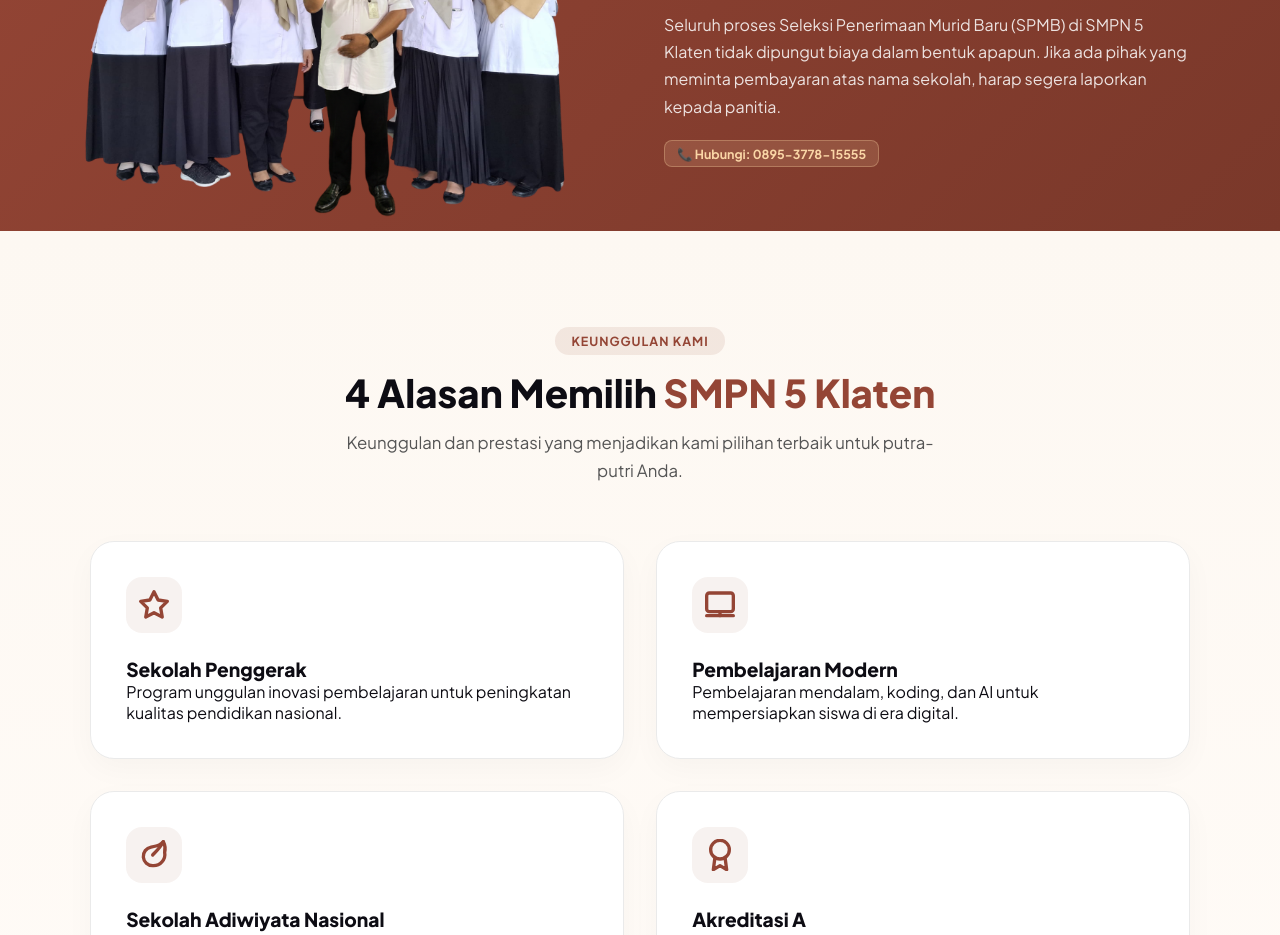
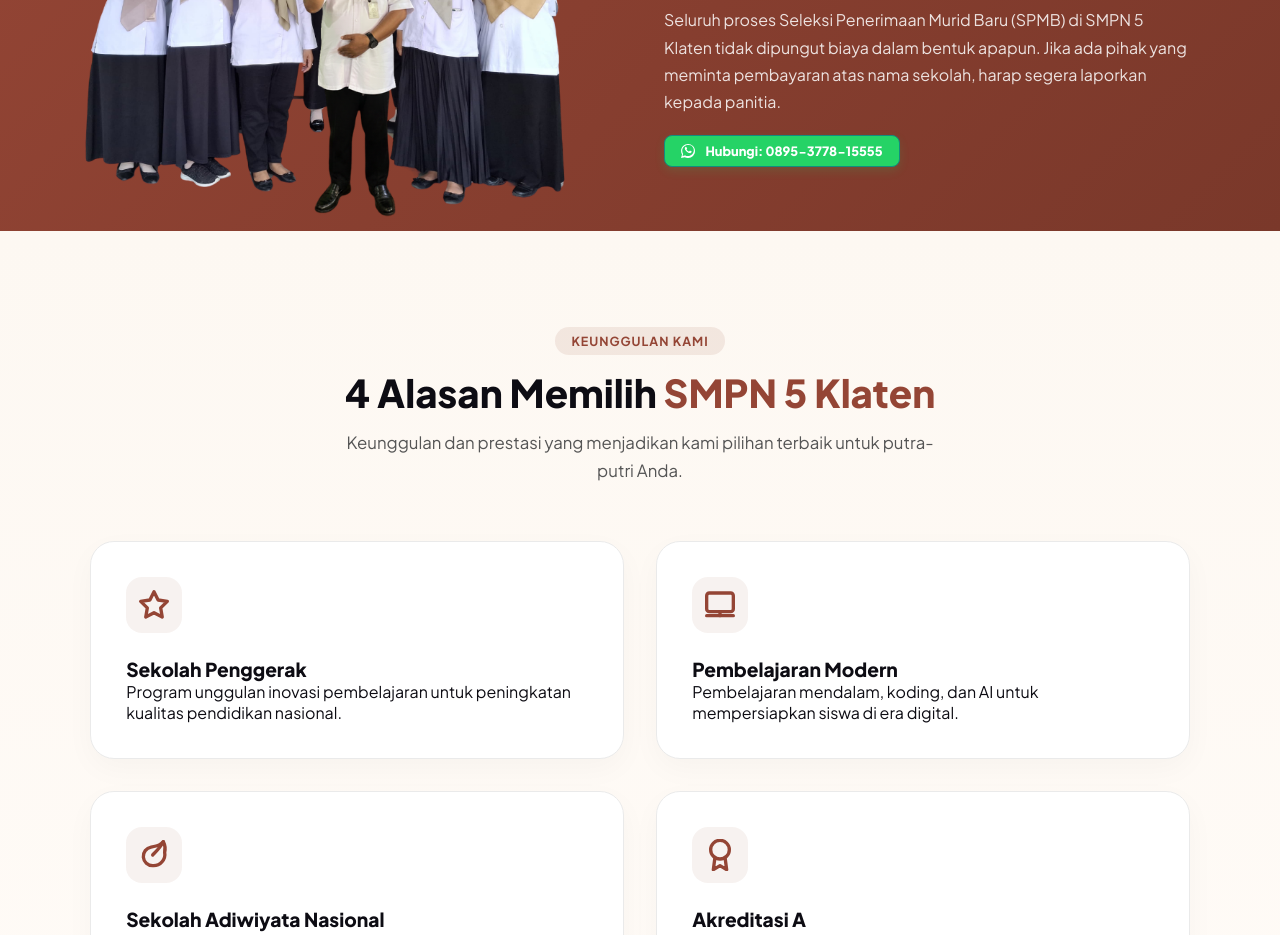
Before and after one commit to Santosa-Dev1507/website-smpn5-klaten, a Next.js app: page /spmb in a window 1280 px wide. Shown: the part 860-1795 px from the top of the page. Built offline with nearby package versions, Linux system fonts and the light colour scheme; no server answers.

Commit message:
feat(spmb): ubah emoji telepon gratis banner ke link WhatsApp aktif SVG

```diff
--- a/app/spmb/page.tsx
+++ b/app/spmb/page.tsx
@@ -277,7 +277,17 @@
               harap segera laporkan kepada panitia.
             </p>
             <div className={styles.gratisMeta}>
-              <span className={styles.gratisStamp}>📞 Hubungi: 0895-3778-15555</span>
+              <a
+                href="https://wa.me/62895377815555"
+                target="_blank"
+                rel="noopener noreferrer"
+                className={styles.gratisStampLink}
+              >
+                <svg width="14" height="14" viewBox="0 0 24 24" fill="currentColor" aria-hidden="true" style={{ marginRight: '4px' }}>
+                  <path d="M.057 24l1.687-6.163c-1.041-1.804-1.588-3.849-1.587-5.946C.06 5.348 5.397.01 12.008.01c3.202.001 6.212 1.246 8.477 3.514 2.266 2.268 3.507 5.28 3.505 8.484-.004 6.657-5.34 11.997-11.953 11.997-2.005-.001-3.973-.502-5.724-1.457L0 24zm6.59-4.846c1.6.95 3.488 1.459 5.42 1.461 5.432.003 9.85-4.416 9.854-9.852.002-2.632-1.02-5.107-2.88-6.97C17.18 1.93 14.71 1.91 12.008 1.91c-5.435 0-9.856 4.417-9.86 9.854-.001 1.942.508 3.84 1.474 5.437L2.682 20.58l3.965-.826zm11.236-7.393c-.278-.14-.1.64-.1.64s-.266-.13-.506-.25c-1.208-.6-1.59-.757-1.87-.757-.282 0-.464.14-.77.518-.306.376-.59.734-.73.874-.138.14-.277.16-.554.02-.278-.14-1.173-.43-2.235-1.38-.824-.738-1.38-1.65-1.54-1.93-.16-.28-.018-.43.12-.57.125-.127.278-.328.417-.49.14-.165.185-.28.278-.465.09-.185.046-.347-.023-.487-.069-.14-.625-1.507-.856-2.07-.225-.55-.473-.47-.648-.48-.17-.008-.36-.01-.55-.01-.19 0-.5.07-.76.357-.26.29-1 .978-1 2.387 0 1.41 1.02 2.77 1.16 2.96.14.19 2.01 3.07 4.87 4.31.68.297 1.21.474 1.625.605.683.217 1.3.187 1.79.114.547-.08 1.685-.69 1.92-1.357.235-.668.235-1.24.165-1.36-.07-.12-.257-.185-.536-.327z"/>
+                </svg>
+                Hubungi: 0895-3778-15555
+              </a>
             </div>
           </div>
         </div>
--- a/app/spmb/spmb.module.css
+++ b/app/spmb/spmb.module.css
@@ -104,11 +104,19 @@
 .gratisContent h3 span { color: #FAD6A6; }
 .gratisContent p { font-size: 1rem; color: rgba(255,255,255,0.85); line-height: 1.7; margin-bottom: 1.25rem; max-width: 620px; }
 .gratisMeta { display: flex; align-items: center; gap: 1rem; flex-wrap: wrap; }
-.gratisStamp {
+.gratisStampLink {
   display: inline-flex; align-items: center; gap: 0.4rem;
-  background: rgba(250,214,166,0.15); border: 1px solid rgba(250,214,166,0.3);
-  border-radius: 8px; padding: 0.3rem 0.75rem;
-  font-size: 0.78rem; font-weight: 700; color: #FAD6A6;
+  background: #25D366; border: 1px solid #128C7E;
+  border-radius: 8px; padding: 0.45rem 1rem;
+  font-size: 0.8rem; font-weight: 800; color: #fff;
+  transition: all 0.2s ease; cursor: pointer;
+  box-shadow: 0 4px 10px rgba(37, 211, 102, 0.15);
+}
+.gratisStampLink:hover {
+  background: #128C7E;
+  border-color: #075E54;
+  transform: translateY(-2px);
+  box-shadow: 0 6px 14px rgba(37, 211, 102, 0.25);
 }
 
 .jalurGrid {
```
